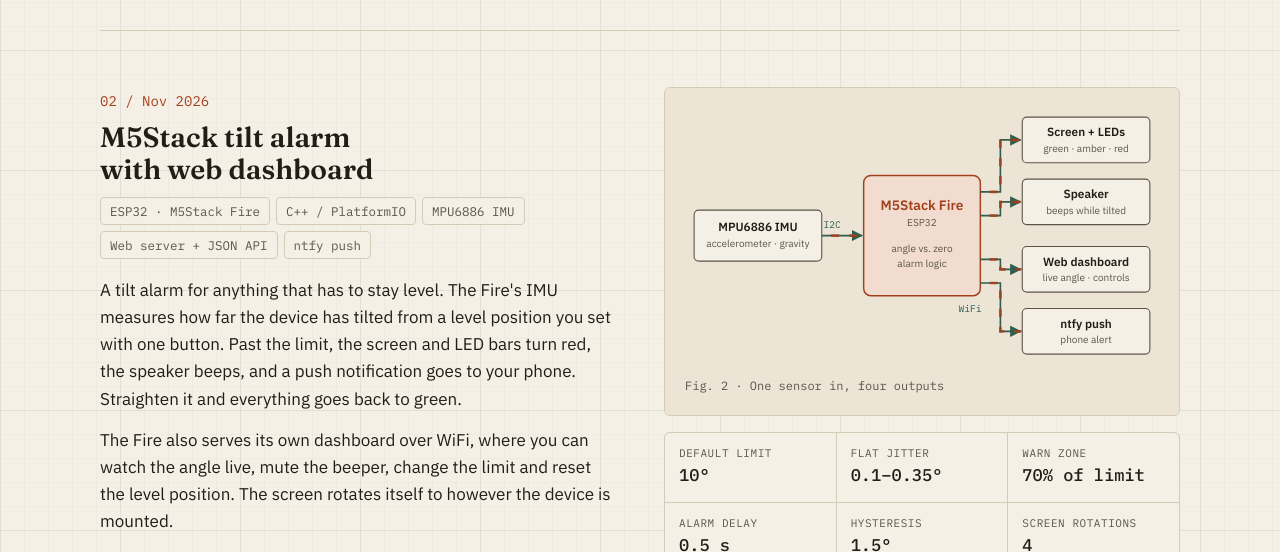
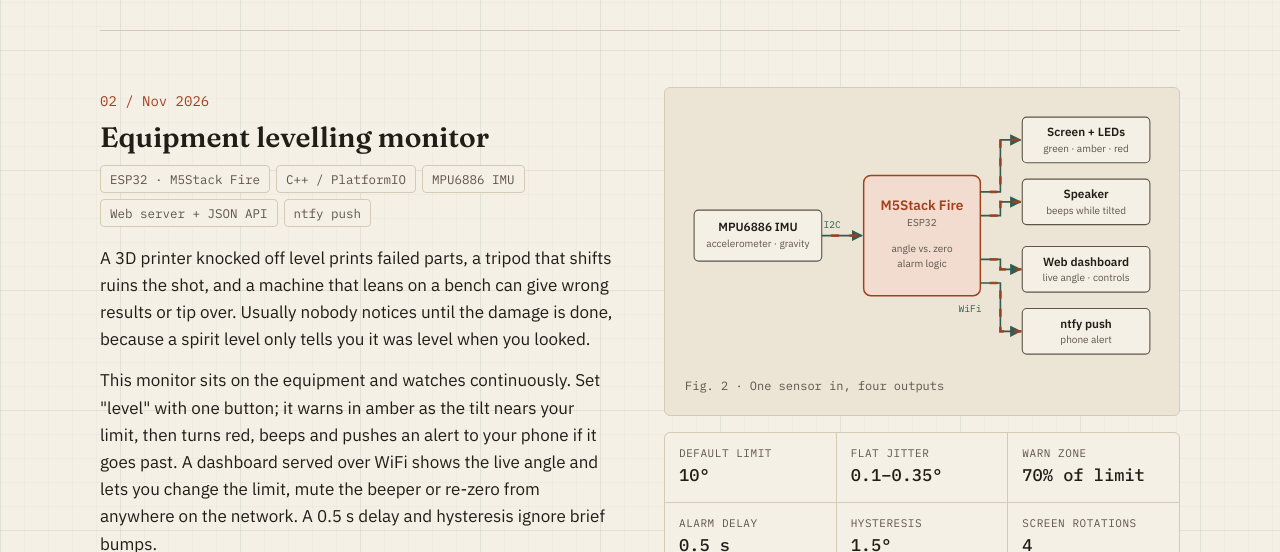
Before and after one commit to jadenchua-dot/jaden-portfolio, a plain HTML site: page index.html in a window 1280 px wide. Shown: the part 2350-2902 px from the top of the page. Drawn offline with Linux system fonts and the light colour scheme; grey boxes are pictures that could not be loaded.

Commit message:
Tilt project: equipment levelling monitor problem statement

```diff
--- a/index.html
+++ b/index.html
@@ -424,15 +424,15 @@ footer { padding: 24px 0; font-family: var(--mono); font-size: 12.5px; color: va
       <article class="project">
         <div>
           <span class="p-num">02 / Nov 2026</span>
-          <h3>M5Stack tilt alarm with web dashboard</h3>
+          <h3>Equipment levelling monitor</h3>
           <ul class="stack"><li>ESP32 · M5Stack Fire</li><li>C++ / PlatformIO</li><li>MPU6886 IMU</li><li>Web server + JSON API</li><li>ntfy push</li></ul>
-          <p>A tilt alarm for anything that has to stay level. The Fire's IMU measures how far the device has tilted from a level position you set with one button. Past the limit, the screen and LED bars turn red, the speaker beeps, and a push notification goes to your phone. Straighten it and everything goes back to green.</p>
-          <p>The Fire also serves its own dashboard over WiFi, where you can watch the angle live, mute the beeper, change the limit and reset the level position. The screen rotates itself to however the device is mounted.</p>
+          <p>A 3D printer knocked off level prints failed parts, a tripod that shifts ruins the shot, and a machine that leans on a bench can give wrong results or tip over. Usually nobody notices until the damage is done, because a spirit level only tells you it was level when you looked.</p>
+          <p>This monitor sits on the equipment and watches continuously. Set "level" with one button; it warns in amber as the tilt nears your limit, then turns red, beeps and pushes an alert to your phone if it goes past. A dashboard served over WiFi shows the live angle and lets you change the limit, mute the beeper or re-zero from anywhere on the network. A 0.5&nbsp;s delay and hysteresis ignore brief bumps.</p>
 
           <div class="demo">
             <div class="demo-grid">
               <div>
-                <a class="video short" href="https://youtube.com/shorts/oyhKpcI64IE" data-yt="oyhKpcI64IE" aria-label="Play video: tilt alarm main demo">
+                <a class="video short" href="https://youtube.com/shorts/oyhKpcI64IE" data-yt="oyhKpcI64IE" aria-label="Play video: levelling monitor main demo">
                   <img src="https://i.ytimg.com/vi/oyhKpcI64IE/hqdefault.jpg" alt="" loading="lazy" width="480" height="360">
                   <span class="play" aria-hidden="true"><svg viewBox="0 0 24 24"><path d="M6 4l15 8-15 8z"/></svg></span>
                 </a>
```
